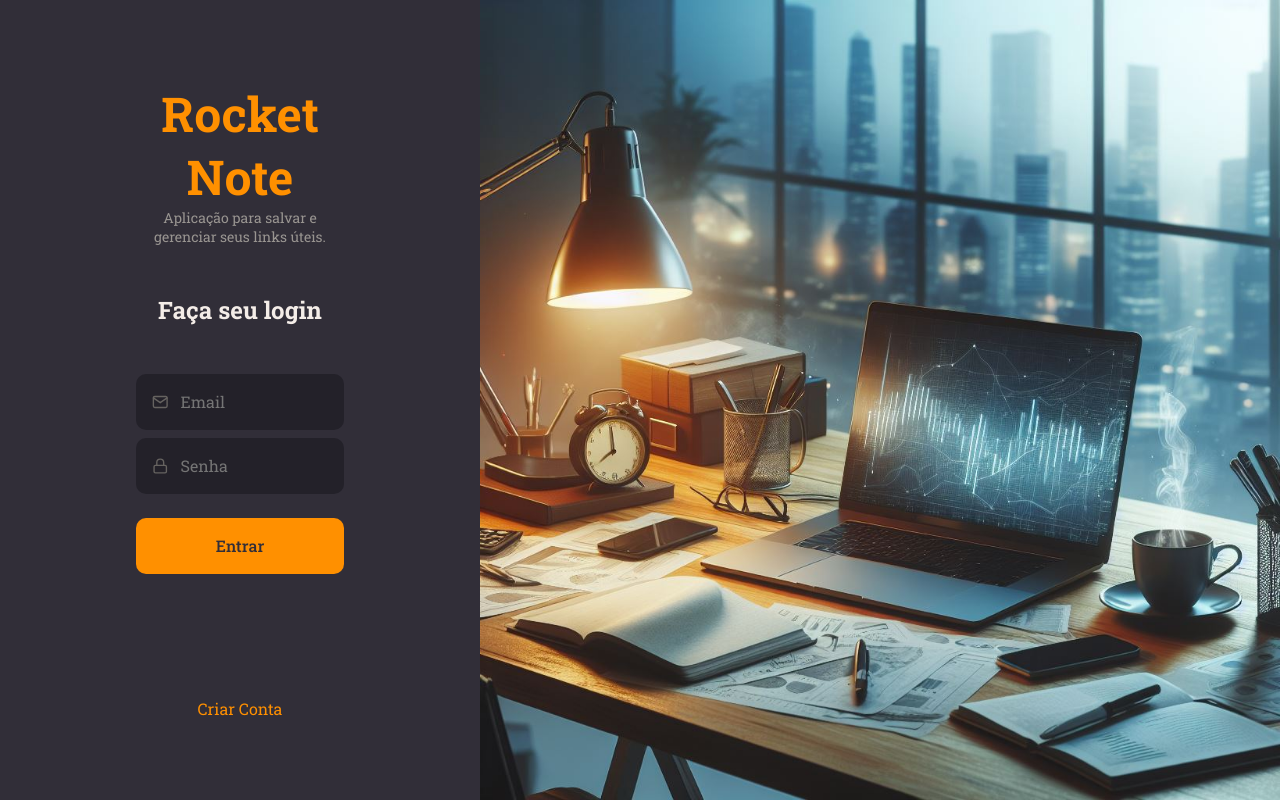
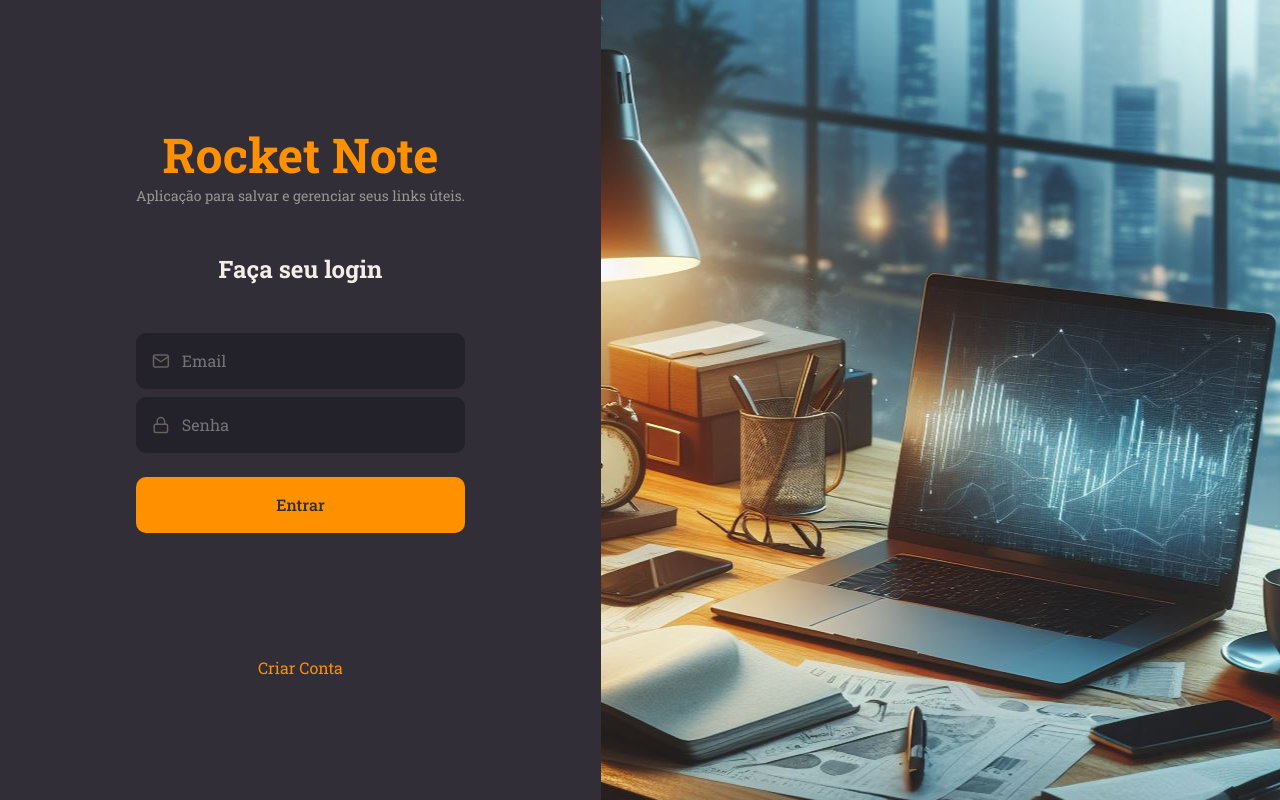
Before and after one commit to HugoCoutinho96/front-rocketNotes, a React (Vite) app: page / in a window 1280 px wide. Built offline with nearby package versions, Linux system fonts and the light colour scheme.

Commit message:
listing notes on home page

```diff
--- a/src/Pages/Home/index.jsx
+++ b/src/Pages/Home/index.jsx
@@ -1,13 +1,26 @@
 import {Container, Brand, Menu, Search, Content, NewNote} from "./styles"
 import { FiPlus, FiSearch } from "react-icons/fi"
-import { Link } from "react-router-dom";
 import { Header } from "../../components/Header"
 import { Input } from "../../components/Input"
 import { ButtonText } from "../../components/ButtonText"
 import { Section } from "../../components/Section"
 import { Note } from "../../components/Note"
+import { useState, useEffect } from "react"
+import { api } from "../../services"
 
 export function Home(){
+
+    const [tags, setTags] = useState([])
+
+    useEffect(() => {
+        async function fetchTags(){
+            const response = await api.get("/tags")
+            setTags(response.data)
+        }
+
+        fetchTags()
+    }, [])
+
     return(
         <Container>
             <Brand><h1>Rocketnotes</h1></Brand>
@@ -16,8 +29,13 @@ export function Home(){
 
             <Menu>
                 <li><ButtonText title="Todos" isActive /></li>
-                <li><ButtonText title="React" /></li>
-                <li><ButtonText title="NodeJs" /></li>
+                {
+                    tags && tags.map( tags => (
+                        <li key={tags.id}>
+                            <ButtonText title={tags.name} />
+                        </li>
+                    ))
+                }
             </Menu>
 
             <Search>
--- a/src/Pages/New/index.jsx
+++ b/src/Pages/New/index.jsx
@@ -61,8 +61,10 @@ export function New(){
     async function handleNewNote(){
         if(!title) return alert("Digite o titulo da nota")
         if(!description) return alert("Digite a descrição da nota")
-        if(!links) return alert("Coloque pelo menos um link na nota")
-        if(!tags) return alert("Coloque pelo menos uma tag na nota")
+        if(links.length == 0) return alert("Coloque pelo menos um link na nota")
+        if(tags.length == 0) return alert("Coloque pelo menos uma tag na nota")
+        if(newLink) return alert("Você deixou um link para adicionar. Clique no simbolo de adicionar.")
+        if(newTag) return alert("Você deixou uma tag para adicionar. Clique no simbolo de adicionar.")
 
         await api.post("/notes", {
             title,
--- a/src/Pages/SignIn/index.jsx
+++ b/src/Pages/SignIn/index.jsx
@@ -1,11 +1,11 @@
-import { Container, Form } from "./styles";
+import { Background, Container, Form } from "./styles";
 import {FiMail, FiLock} from "react-icons/fi"
 import { Link } from "react-router-dom";
 import { Input } from "../../components/Input";
 import { Button } from "../../components/Button";
 import { useAuth } from "../../hooks/Auth";
 import { useState } from "react";
-import notebookImg from "../../assets/notebook.jpg"
+import backgroundImg from "../../assets/notebook.jpg"
 
 export function SignIn(){
 
@@ -32,7 +32,7 @@ export function SignIn(){
 
                 <Link to="/register">Criar Conta</Link>
             </Form>
-            <img src={notebookImg} />
+            <Background $img={backgroundImg}/>
         </Container>
     )
 }
--- a/src/Pages/SignIn/styles.js
+++ b/src/Pages/SignIn/styles.js
@@ -1,9 +1,11 @@
 import styled from "styled-components";
+import backgroundImg from "../../assets/notebook.jpg";
 
 export const Container = styled.div`
     height: 100vh;
     display: flex;
     align-items: stretch;
+    justify-content: space-evenly;
 `
 
 export const Form = styled.form`
@@ -37,4 +39,9 @@ export const Form = styled.form`
     > button{
         cursor: pointer;
     }
-`
+    `
+
+    export const Background = styled.div`
+        flex: 1;
+        background: url(${({$img}) => $img}) no-repeat center center;
+    `
```
